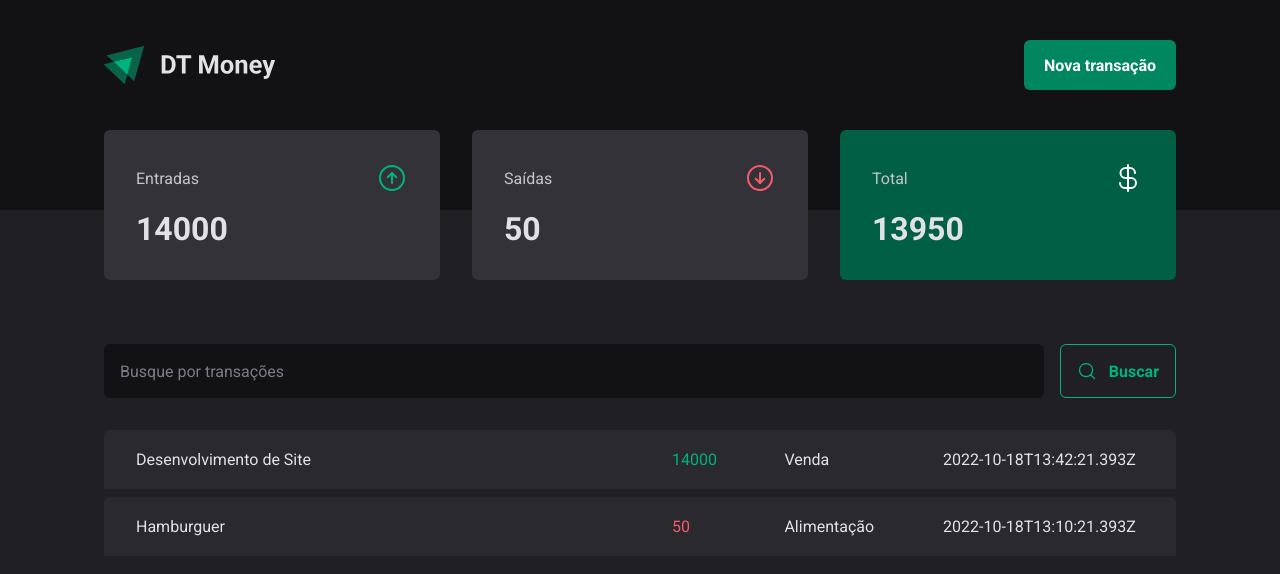
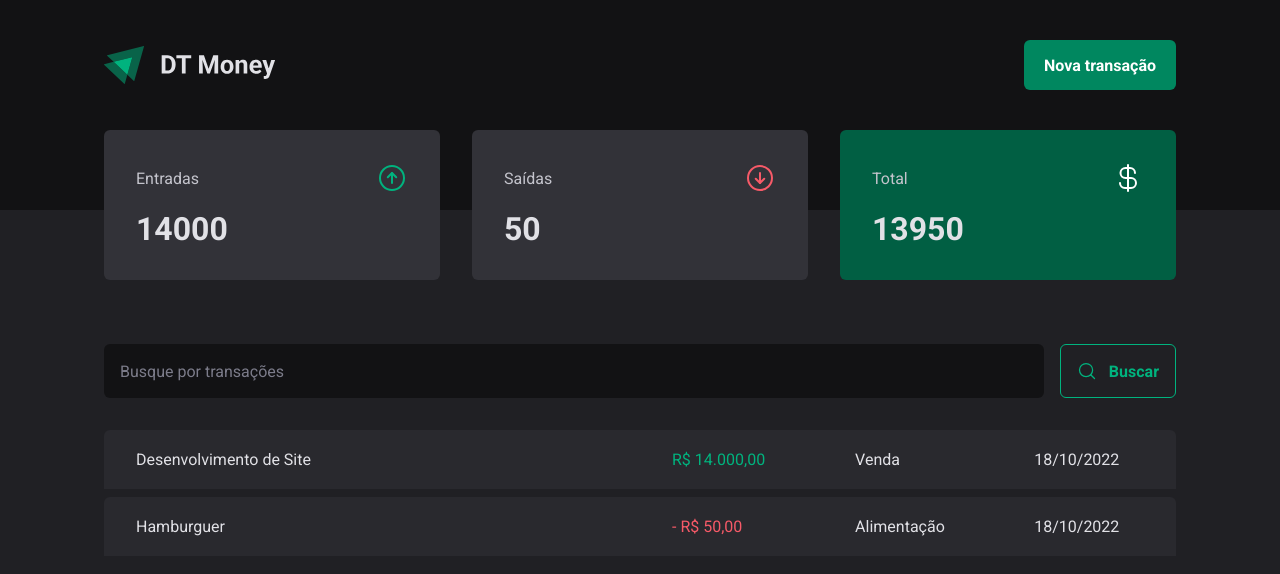
Before and after one commit to timoteostifft/dt-money_react, a React (Vite) app: page / in a window 1280 px wide. Shown: the top 574 px of the page. Built offline with nearby package versions, Linux system fonts and the light colour scheme; data requests are answered from the project's data file.

Commit message:
refactor: update data display

```diff
--- a/src/pages/Transactions/index.tsx
+++ b/src/pages/Transactions/index.tsx
@@ -2,6 +2,7 @@
 import Header from '../../components/Header';
 import Summary from '../../components/Summary';
 import { Transaction, TransactionsContext } from '../../contexts/TransactionsContext';
+import { dateFormatter, priceFormatter } from '../../utils/formatter';
 import Search from './components/Search';
 
 import { Container, PriceHighlight, TransactionsTable } from './styles';
@@ -25,11 +26,12 @@
                   <td width="50%">{transaction.description}</td>
                   <td>
                     <PriceHighlight variant={transaction.type}>
-                      {transaction.price}
+                      {transaction.type === 'outcome' && '- '}
+                      {priceFormatter.format(transaction.price)}
                     </PriceHighlight>
                   </td>
                   <td>{transaction.category}</td>
-                  <td>{transaction.createdAt}</td>
+                  <td>{dateFormatter.format(new Date(transaction.createdAt))}</td>
                 </tr>
               )
             })}
```
